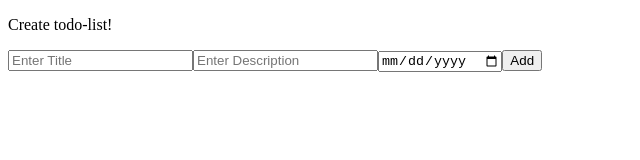
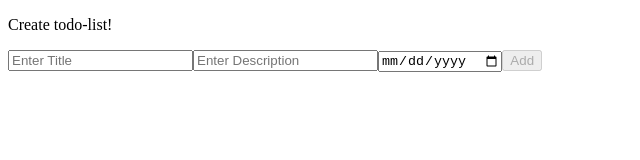
Before and after one commit to chandhru-j-2/angularLearnings, an Angular app: page /todo in a window 1280 px wide. Shown: the top 160 px of the page, without its empty margins (0-640 px from the left). Built offline with nearby package versions, Linux system fonts and the light colour scheme.

Commit message:
Day 2: get, private methods

```diff
--- a/src/app/models/todos.ts
+++ b/src/app/models/todos.ts
@@ -2,5 +2,5 @@ export interface Todos {
   id: any;
   title: string;
   desc: string;
-  date: Date;
+  date: string;
 }
--- a/src/app/todo-list/todo-list.html
+++ b/src/app/todo-list/todo-list.html
@@ -3,7 +3,7 @@
 <input [(ngModel)]="newTitle" placeholder="Enter Title" />
 <input [(ngModel)]="newDesc" placeholder="Enter Description" />
 <input [(ngModel)]="newDate" type="date" />
-<button (click)="addTodo()">Add</button>
+<button (click)="addTodo()" [disabled]="doDisableAdd">Add</button>
 
 <ul>
   <li *ngFor="let todo of todoList; index as i">
--- a/src/app/todo-list/todo-list.ts
+++ b/src/app/todo-list/todo-list.ts
@@ -1,6 +1,5 @@
 import { Component } from '@angular/core';
 import { Todos } from '../models/todos';
-import { OnInit } from '@angular/core';
 
 @Component({
   selector: 'app-todo-list',
@@ -8,6 +7,7 @@ import { OnInit } from '@angular/core';
   templateUrl: './todo-list.html',
   styleUrl: './todo-list.css',
 })
+
 export class TodoList {
   todoList: Todos[] = [];
   ngOnInit(): void {
@@ -16,7 +16,21 @@ export class TodoList {
   }
   newTitle: string = '';
   newDesc: string = '';
-  newDate: Date = new Date();
+  newDate: string = '';
+
+  get doDisableAdd(): boolean {
+    return !(this.newTitle.trim().length && this.newDesc.trim().length && this.newDate);
+  }
+
+  private resetValues() {
+    this.newTitle = '';
+    this.newDesc = '';
+    this.newDate = '';
+  }
+
+  private persistValues() {
+    localStorage.setItem('todos', JSON.stringify(this.todoList));
+  }
 
   addTodo() {
     if (this.newTitle.trim().length && this.newDesc && this.newDate) {
@@ -28,16 +42,13 @@ export class TodoList {
       };
       this.todoList.push(newTodo);
 
-      this.newTitle = '';
-      this.newDesc = '';
-      this.newDate = new Date();
-
-      localStorage.setItem('todos', JSON.stringify(this.todoList));
+      this.resetValues();
+      this.persistValues();
     }
   }
 
   deleteTodo(index: number) {
     this.todoList.splice(index, 1);
-    localStorage.setItem('todos', JSON.stringify(this.todoList));
+    this.persistValues();
   }
 }
```
